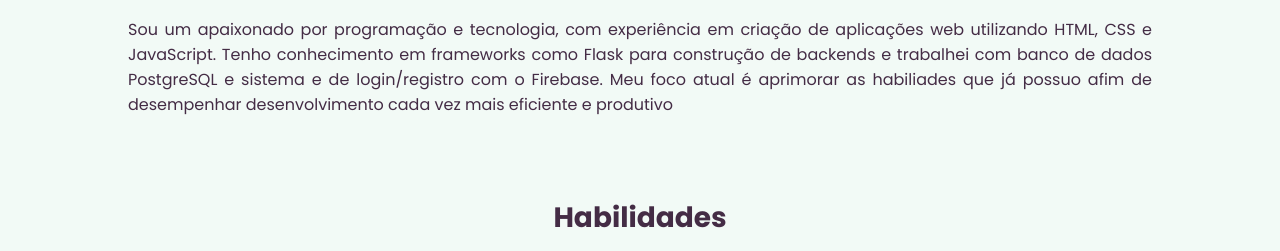
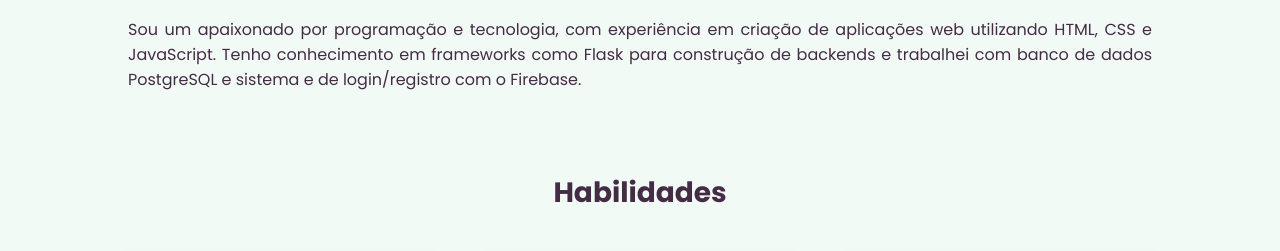
Before and after one commit to jacksonserafim/portfolio, a plain HTML site: page index.html in a window 1280 px wide. Shown: the part 126-377 px from the top of the page. Drawn offline with nearby package versions, Linux system fonts and the light colour scheme.

Commit message:
Update index.html

```diff
--- a/index.html
+++ b/index.html
@@ -24,9 +24,7 @@
             com experiência em criação de aplicações web utilizando HTML,
             CSS e JavaScript. Tenho conhecimento em frameworks como Flask
             para construção de backends e trabalhei com banco de dados
-            PostgreSQL e sistema e de login/registro com o Firebase. Meu foco
-            atual é aprimorar as habiliades que já possuo afim de desempenhar
-            desenvolvimento cada vez mais eficiente e produtivo</p>
+            PostgreSQL e sistema e de login/registro com o Firebase.</p>
     </header>
     <main>
         <section id="habilidades">
```
